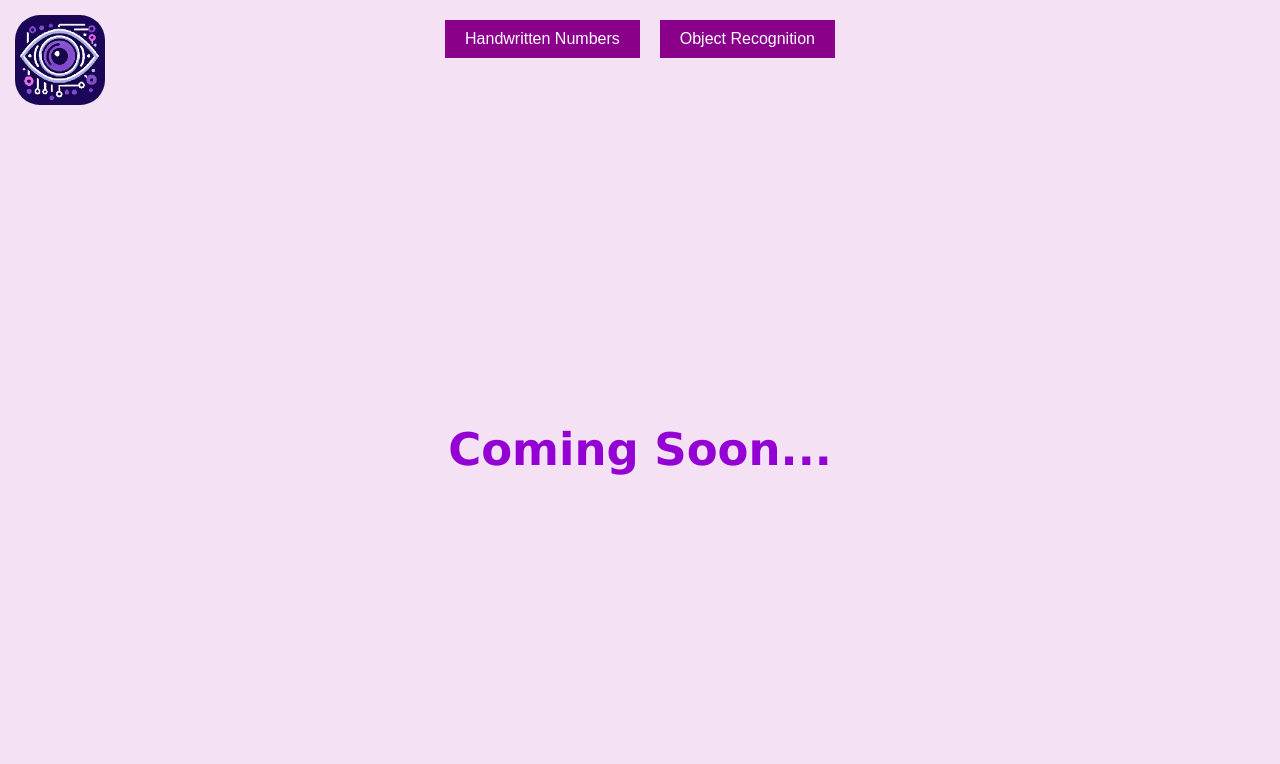
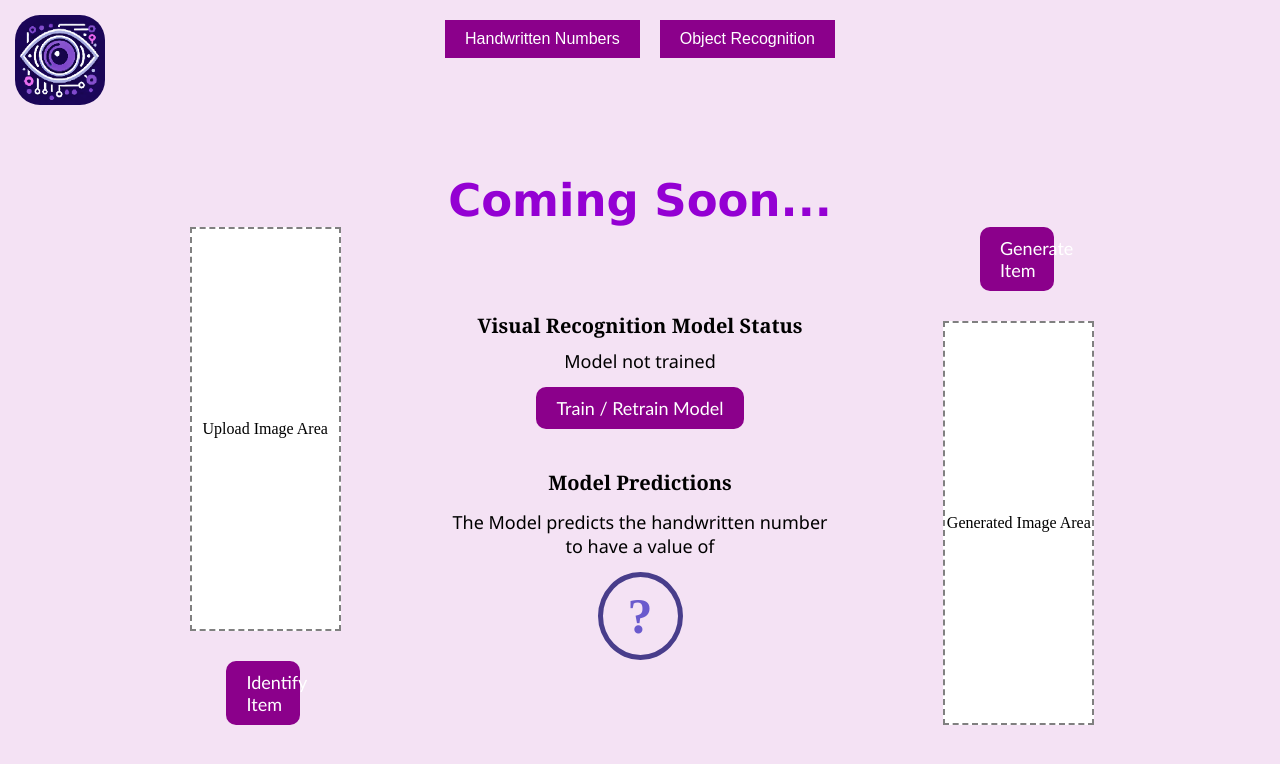
Before and after one commit to t1oluwani/SmartVision, a Vue app in the folder frontend/: page / in a window 1280 px wide. Both pictures are taken after a click on the button "Object Recognition". Shown: the top 764 px of the page. Built offline with nearby package versions, Linux system fonts and the light colour scheme.

Commit message:
Unhide objet recognition

```diff
--- a/frontend/src/assets/styles/ObjectRecognition.css
+++ b/frontend/src/assets/styles/ObjectRecognition.css
@@ -7,8 +7,7 @@
 }
 
 .OR-Scope .tab-content {
-  display: none; /* Hides entire Object Recog Tab (Delete when start on implementation branch) */
-  /* display: flex; */
+  display: flex;
   justify-content: center;
   align-items: center;
   text-align: center;
```
